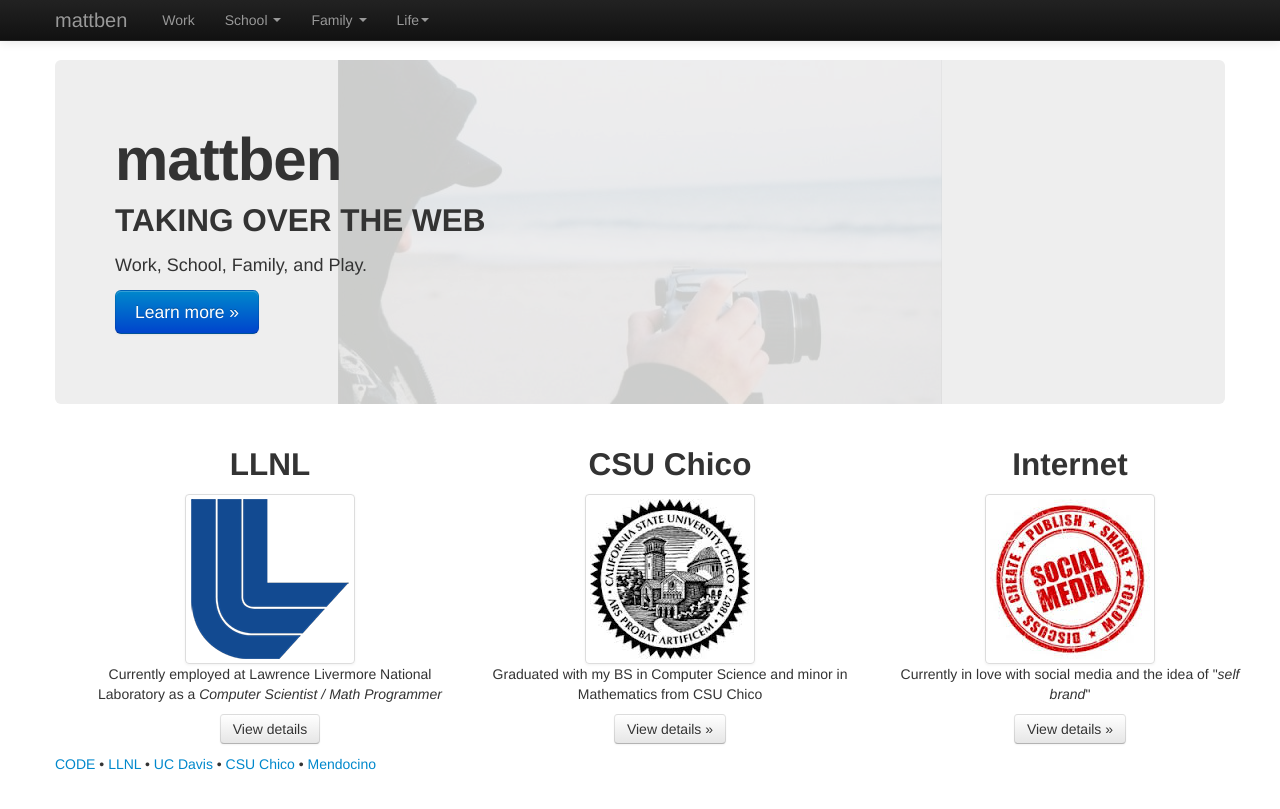
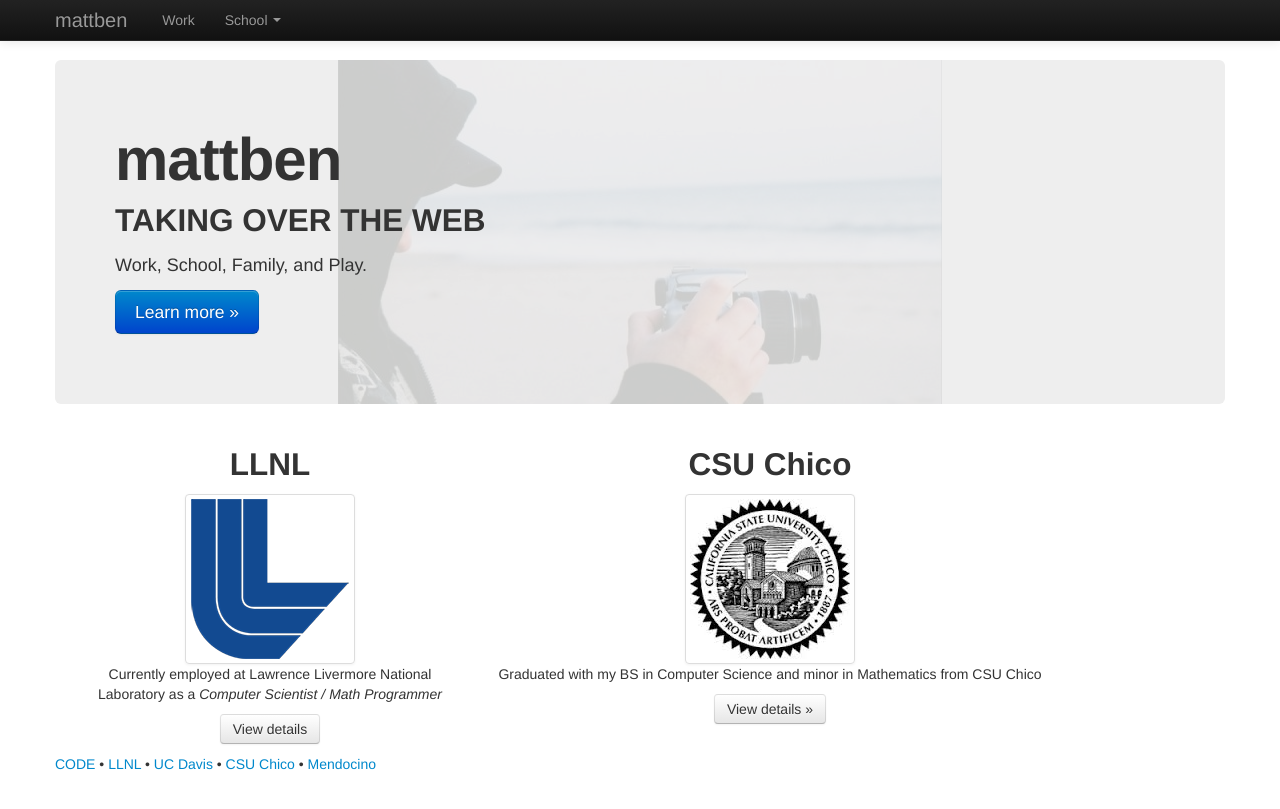
Before and after one commit to mattben/mattben.github.io, a Jekyll site: the page built from index.md, in a window 1280 px wide. Shown: the top 809 px of the page. Built offline with Jekyll 4.4.1, drawn with Linux system fonts in a browser that asks for light colours; nearby versions of some CDN libraries.

Commit message:
MBH: clean up the fluff

```diff
--- a/_includes/topbar.html
+++ b/_includes/topbar.html
@@ -20,7 +20,7 @@
               <li><a href="mendo.html">Mendo</a></li>
             </ul>
           </li>
-
+          <!--
           <li class="dropdown">
             <a href="#" class="dropdown-toggle" data-toggle="dropdown">Family <b class="caret"></b></a>
             <ul class="dropdown-menu">
@@ -36,7 +36,7 @@
               <li><a href="music.html">Music</a></li>
             </ul>
           </li>
-
+        -->
         </ul>
       </div>
     </div>
--- a/_layouts/default.html
+++ b/_layouts/default.html
@@ -47,7 +47,7 @@
     <div class="container" id="top">
 
       {{ content }}
-
+      <br/>
       <hr>
       <footer>
         <a href="http://github.com/mattben">CODE</a> &bull;
--- a/index.md
+++ b/index.md
@@ -33,7 +33,7 @@ title: Home
       <p><a class="btn" href="llnl.html">View details</a></p>
       </center>
     </div>
-    <div class="span4">
+    <div class="span6">
       <center>
       <h2>CSU Chico</h2>
       <img src="media/images/chico.jpg" class="thumbnail" />
@@ -41,7 +41,8 @@ title: Home
       <p><a class="btn" href="chico.html">View details &raquo;</a></p>
       </center>
     </div>
-    <div class="span4">
+    <!--
+      <div class="span4">
       <center>
       <h2>Internet</h2>
       <img src="media/images/social.jpg" class="thumbnail" />
@@ -49,5 +50,6 @@ title: Home
       <p><a class="btn" href="social.html">View details &raquo;</a></p>
       </center>
     </div>
+  -->
   </div>
 </div>
```
